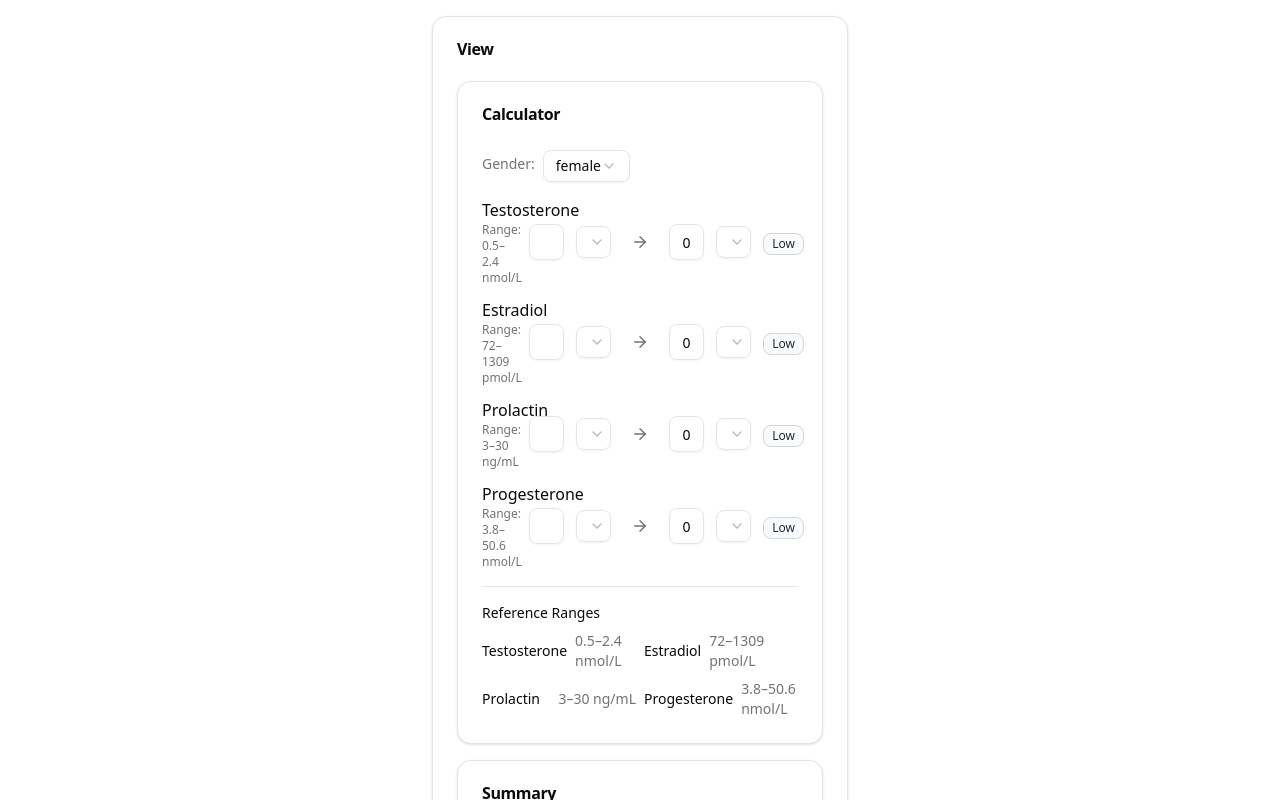
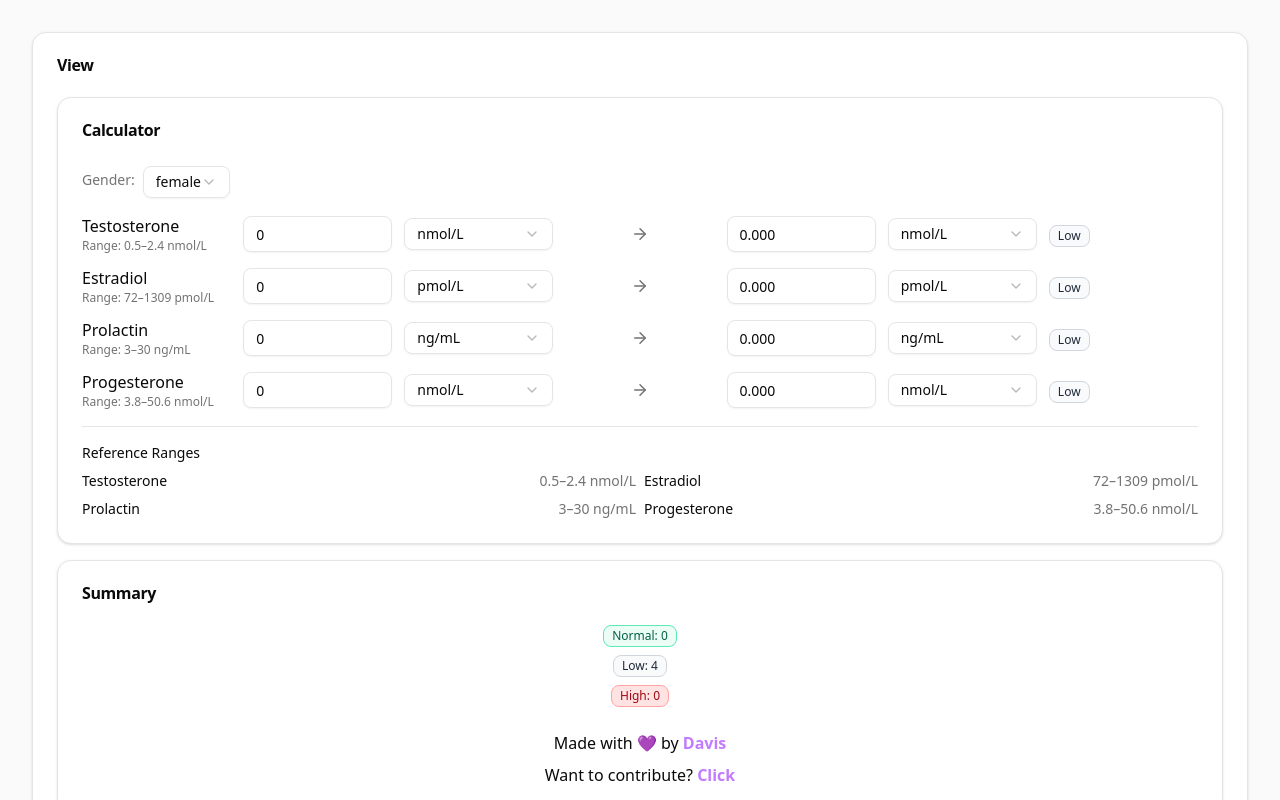
Before and after one commit to Davis-3450/hormone-calculator, a React (Vite) app: page / in a window 1280 px wide. Shown: the top 800 px of the page. Built offline with nearby package versions, Linux system fonts and the light colour scheme.

Commit message:
style: refactor App component layout for improved structure and responsiveness

```diff
--- a/src/App.tsx
+++ b/src/App.tsx
@@ -3,10 +3,11 @@ import "@/styles/globals.css";
 
 export function App() {
   return (
-    <div className="mx-auto w-full max-w-md px-4 m-4">
-      <View />
+    <div className="min-h-dvh bg-zinc-50 text-zinc-100 antialiased dark:bg-zinc-100 dark:text-zinc-50">
+      <main className="mx-auto max-w-7xl p-4 sm:p-6 lg:p-8">
+        <View />
+      </main>
     </div>
   );
 }
-
 export default App;
```
